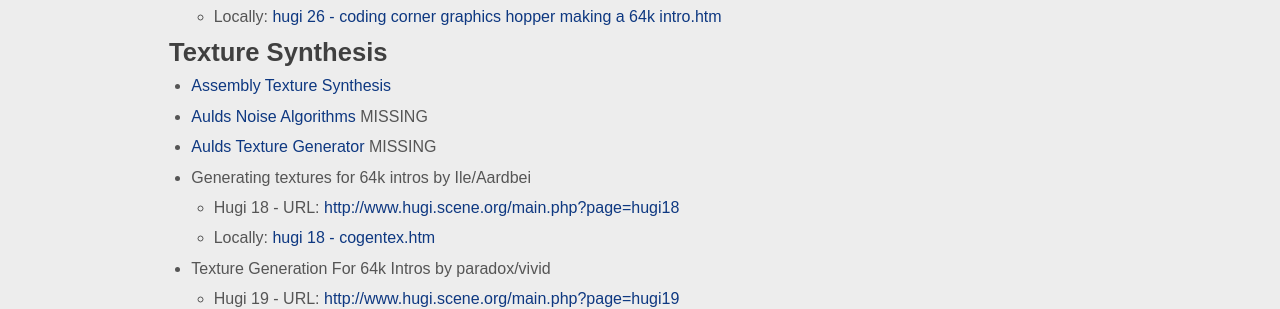
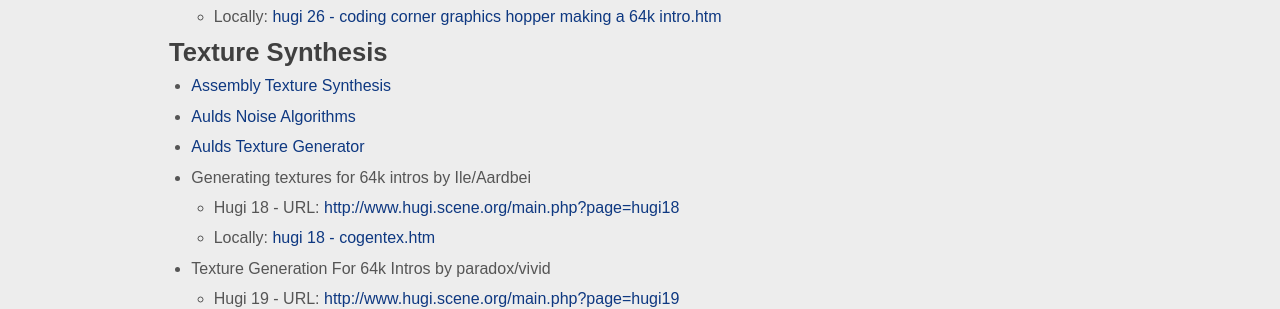
Before and after one commit to in4k/in4k.github.io, a Jekyll site: the page built from wiki/algorithms.markdown, in a window 1280 px wide. Shown: the part 343-652 px from the top of the page. Built offline with Jekyll 4.4.1, drawn with Linux system fonts in a browser that asks for light colours; some web fonts are replaced.

Commit message:
Update algorithms.markdown

```diff
--- a/wiki/algorithms.markdown
+++ b/wiki/algorithms.markdown
@@ -19,8 +19,8 @@ Here is some advice to help do that.
 
 # Texture Synthesis
 * [Assembly Texture Synthesis](assembly-texture-synthesis)
-* [Aulds Noise Algorithms](aulds-noise-algorithms) MISSING
-* [Aulds Texture Generator](aulds-texture-generator) MISSING
+* [Aulds Noise Algorithms](aulds-noise-algorithms)
+* [Aulds Texture Generator](aulds-texture-generator)
 * Generating textures for 64k intros by Ile/Aardbei
     * Hugi 18 - URL: [http://www.hugi.scene.org/main.php?page=hugi18](http://www.hugi.scene.org/main.php?page=hugi18)
     * Locally: [hugi 18 - cogentex.htm](http://in4k.untergrund.net/html_articles/hugi 18 - cogentex.htm)
```
